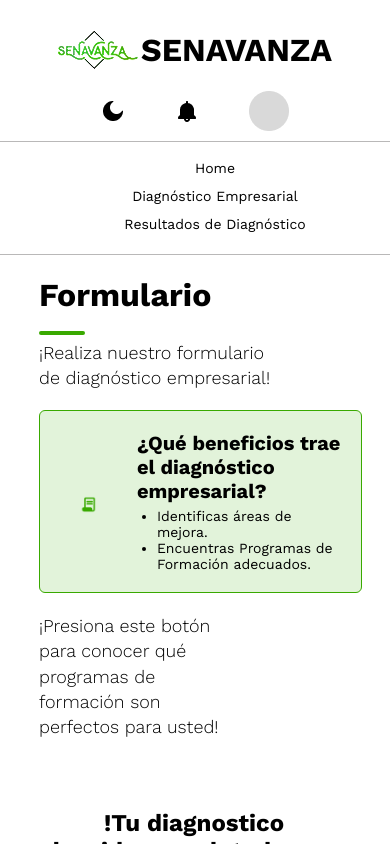
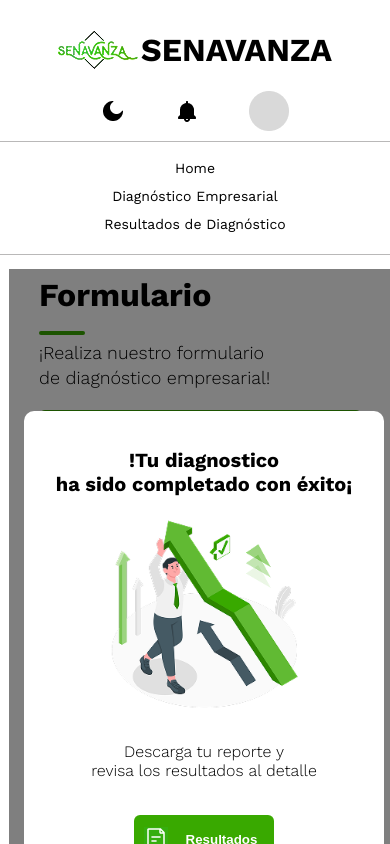
Before and after one commit to TheBullsT/proyectosenavanza, a React (Create React App) app: page /diagnostico-empresarial in a window 390 px wide. Both pictures are taken after a click on the button "Diagnostico". Shown: the top 844 px of the page. Built offline with nearby package versions, Linux system fonts and the light colour scheme.

Commit message:
responsive

```diff
--- a/src/components/DiagnosticoEmpresarial/Popup.css
+++ b/src/components/DiagnosticoEmpresarial/Popup.css
@@ -132,14 +132,26 @@ body {
 
 @media(max-width: 480px) {
     .popup-overlay{
-      position: absolute;
-      justify-content: start;
-      align-items: start;
-      width: 0;
-      height: 0;
-      left: 20%;
+      position: absolute ;
+      width: 100vw;
+      height: 100vh;
+      background-color: rgba(0, 0, 0, 0.5);
+      z-index: 1001;
+      transform: translate(40px,-500px);
     }
     .popup{
-      width: 350px;
+      position: absolute;
+      width: 320px;
+    }
+    .popup img{
+      width: 200px;
+      height: 200px;
+    }
+    .diagnostico-completo h2{
+      font-size: var(--h3);
+    }
+    .botones-diagnostico{
+      flex-direction: column;
+      gap: 15px;
     }
  }
--- a/src/components/Home/Navbar/navbar.css
+++ b/src/components/Home/Navbar/navbar.css
@@ -98,8 +98,8 @@
     .nav-links ul {
         flex-direction: column;
         gap: 10px;
+        padding: 0;
     }
-
     .nav-links li {
         font-size: 14px;
     }
```
